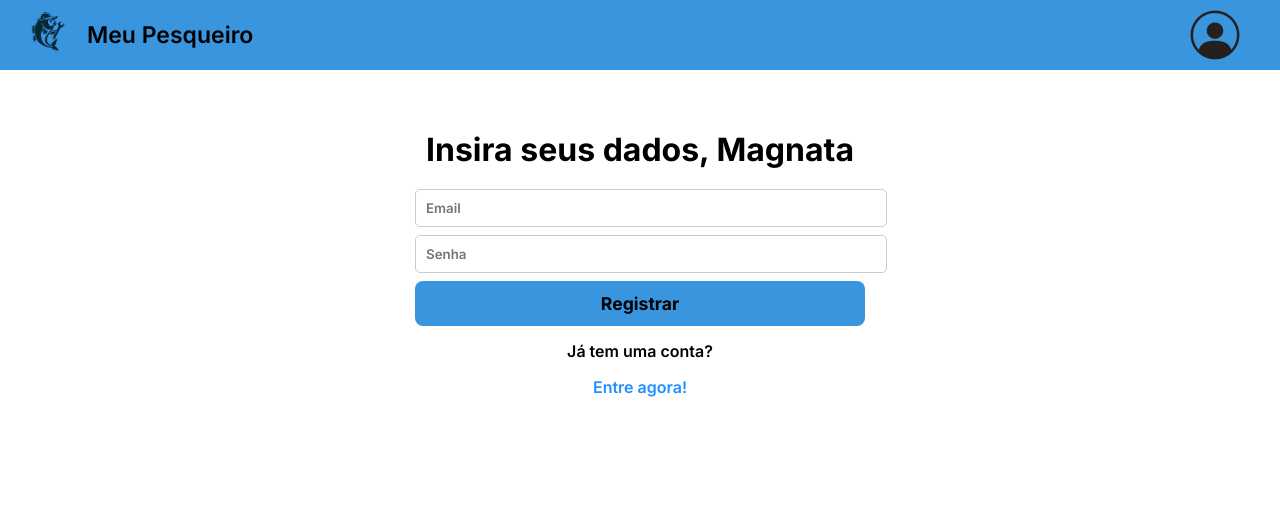
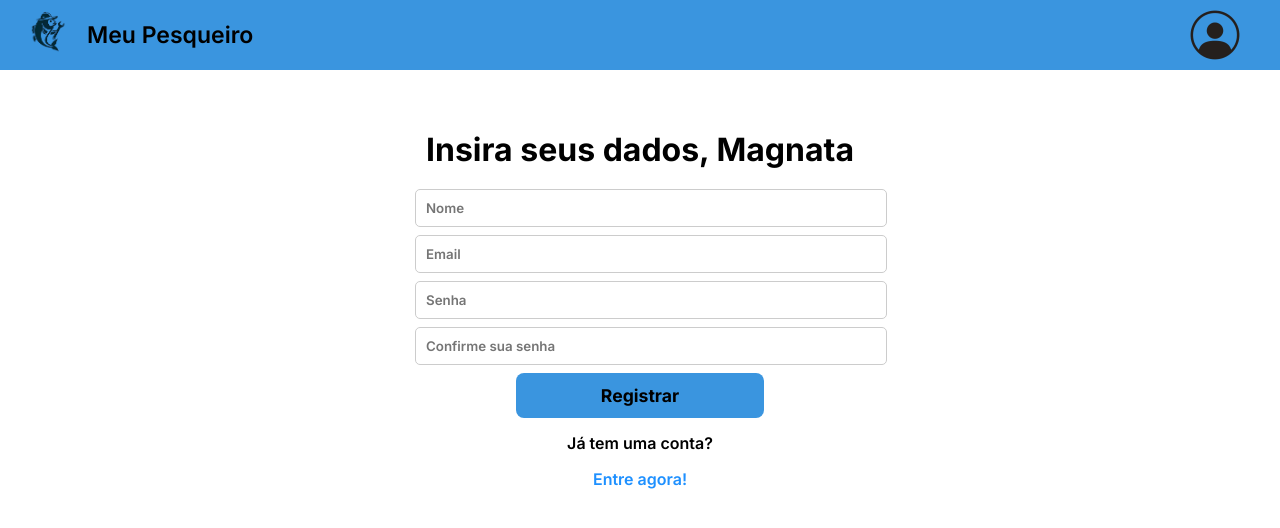
Before and after one commit to LuishEtec/SiteMeuPesqueiro, an Angular app: page /registrar in a window 1280 px wide. Shown: the top 528 px of the page. Built offline with nearby package versions, Linux system fonts and the light colour scheme.

Commit message:
Registrar arrumado

```diff
--- a/src/app/inicio/inicio.component.html
+++ b/src/app/inicio/inicio.component.html
@@ -3,7 +3,7 @@
   <h1>Crie sua conta agora!</h1>
   <p class="sub-titulo">Conheça os melhores pesqueiros perto de você!<br />Gerencie seu pesqueiro, apenas R$29,99/mês</p>
 
-  <button class="botao-cadastro" (click)="navigateToRegistrar()"> <a href="login">Criar conta</a></button>
+  <button class="botao-cadastro" (click)="navigateToRegistrar()"> <a href="registrar">Criar conta</a></button>
 
     <p class="cliente-texto" (click)="navigateToLogin()">
     Já tem uma conta? <a href="login">Entre agora</a>
--- a/src/app/login/login.component.css
+++ b/src/app/login/login.component.css
@@ -33,7 +33,7 @@ input {
 }
 
 .login-botao {
-  width: 100%;
+  width: 55%;
   padding: 12px;
   background-color: #3A95DF;
   color: rgb(0, 0, 0);
--- a/src/app/registrar/registrar.component.css
+++ b/src/app/registrar/registrar.component.css
@@ -19,9 +19,8 @@ input {
   border-radius: 5px;
 }
 
-
 .registrar-botao {
-  width: 100%;
+  width: 55%;
   padding: 12px;
   background-color: #3A95DF;
   color: rgb(0, 0, 0);
@@ -50,3 +49,9 @@ input {
   text-decoration: underline;
   cursor: pointer;
 }
+
+.requisitos {
+  font-size: 14px;
+  color: gray;
+  margin-bottom: 10px;
+}
--- a/src/app/registrar/registrar.component.html
+++ b/src/app/registrar/registrar.component.html
@@ -4,19 +4,49 @@
   <h1>Insira seus dados, Magnata</h1>
 
   <form [formGroup]="registrarForm" (ngSubmit)="onRegistrar()">
+
+    <input
+      type="text"
+      placeholder="Nome"
+      formControlName="nome"
+    />
+    <p class="requisitos"
+       [style.display]="registrarForm.get('nome')?.invalid && registrarForm.get('nome')?.touched ? 'block' : 'none'">
+      *Digite seu nome
+    </p>
+
     <input
       type="email"
       placeholder="Email"
       formControlName="email"
     />
+    <p class="requisitos"
+       [style.display]="registrarForm.get('email')?.invalid && registrarForm.get('email')?.touched ? 'block' : 'none'">
+      *Digite um email válido
+    </p>
 
     <input
       type="password"
       placeholder="Senha"
       formControlName="senha"
+      (focus)="mostrarRequisito = true"
+      (blur)="mostrarRequisito = false"
     />
+    <p class="requisitos" [style.display]="mostrarRequisito ? 'block' : 'none'">
+      *Sua senha deve ter ao menos 6 caracteres
+    </p>
 
-    <button type="submit" class="registrar-botao" [disabled]="registrarForm.invalid" (click)="onRegistrar()">
+    <input
+      type="password"
+      placeholder="Confirme sua senha"
+      formControlName="confirmarSenha"
+    />
+    <p class="requisitos"
+       [style.display]="registrarForm.hasError('senhasDiferentes') && registrarForm.get('confirmarSenha')?.touched ? 'block' : 'none'">
+      As senhas não coincidem!
+    </p>
+
+    <button type="submit" class="registrar-botao" [disabled]="registrarForm.invalid">
       Registrar
     </button>
   </form>
--- a/src/app/registrar/registrar.component.ts
+++ b/src/app/registrar/registrar.component.ts
@@ -1,5 +1,5 @@
 import { Component } from '@angular/core';
-import { ReactiveFormsModule, FormBuilder, FormGroup, Validators } from '@angular/forms';
+import { ReactiveFormsModule, FormBuilder, FormGroup, Validators, AbstractControl } from '@angular/forms';
 import { Router } from '@angular/router';
 import { HeaderComponent } from '../header/header.component';
 
@@ -11,12 +11,24 @@ import { HeaderComponent } from '../header/header.component';
 })
 export class RegistrarComponent {
   registrarForm: FormGroup;
+  mostrarRequisito = false;
 
   constructor(private fb: FormBuilder, private router: Router) {
-    this.registrarForm = this.fb.group({
-      email: ['', [Validators.required, Validators.email]],
-      senha: ['', [Validators.required, Validators.minLength(6)]]
-    });
+    this.registrarForm = this.fb.group(
+      {
+        nome: ['', [Validators.required]],
+        email: ['', [Validators.required, Validators.email]],
+        senha: ['', [Validators.required, Validators.minLength(6)]],
+        confirmarSenha: ['', [Validators.required]],
+      },
+      { validators: this.senhasIguaisValidator }
+    );
+  }
+
+  senhasIguaisValidator(form: AbstractControl) {
+    const senha = form.get('senha')?.value;
+    const confirmarSenha = form.get('confirmarSenha')?.value;
+    return senha === confirmarSenha ? null : { senhasDiferentes: true };
   }
 
   onRegistrar() {
@@ -25,6 +37,7 @@ export class RegistrarComponent {
       this.router.navigate(['/escolhasistema']);
     }
   }
+
   navigateToLogin(): void {
     this.router.navigate(['/login']);
   }
```
